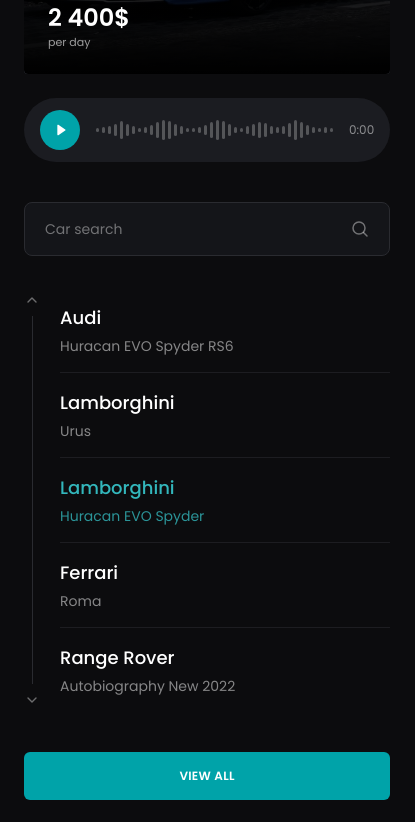
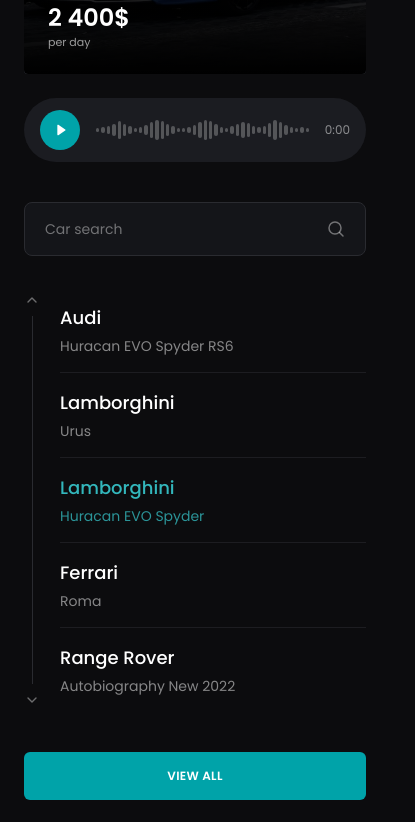
Before and after one commit to ShuxratXoliqnazarov/trinity, a React (Vite) app: page / in a window 390 px wide. Shown: the part 1362-2184 px from the top of the page, 415 px wide, since content can reach past the window. Built offline with nearby package versions, Linux system fonts and the light colour scheme.

Commit message:
fix: mobile horizontal overflow from audio waveform; stack footer form and columns
Co-Authored-By: Claude Sonnet 5 <noreply@anthropic.com>

```diff
--- a/src/components/layout/footer.jsx
+++ b/src/components/layout/footer.jsx
@@ -30,13 +30,17 @@ const socials = [
 	{ Icon: InstagramIcon, href: "https://instagram.com", label: "Instagram" },
 ]
 
-function LinkColumn({ title, items }) {
+function LinkColumn({ title, items, twoCol = false }) {
 	return (
 		<div>
 			<h3 className="text-xs font-semibold uppercase tracking-[0.12em] text-white/50">
 				{title}
 			</h3>
-			<ul className="mt-5 space-y-3">
+			<ul
+				className={`mt-5 gap-x-6 gap-y-3 ${
+					twoCol ? "grid grid-cols-2" : "flex flex-col"
+				}`}
+			>
 				{items.map((label) => (
 					<li key={label}>
 						<a
@@ -77,7 +81,8 @@ export default function Footer() {
 					))}
 				</ul>
 
-				<div className="grid gap-10 py-12 md:grid-cols-2 lg:grid-cols-[repeat(3,auto)_1fr] lg:gap-16">
+				<div className="grid gap-10 py-12 lg:grid-cols-[repeat(3,auto)_1fr] lg:gap-16">
+					<div className="grid grid-cols-2 gap-x-6 gap-y-10 sm:grid-cols-3 lg:contents">
 						<LinkColumn
 							title={columns.customers.title}
 							items={columns.customers.items}
@@ -86,10 +91,14 @@ export default function Footer() {
 							title={columns.carList.title}
 							items={columns.carList.items}
 						/>
+						<div className="col-span-2 sm:col-span-1">
 							<LinkColumn
 								title={columns.carBrand.title}
 								items={columns.carBrand.items}
+								twoCol
 							/>
+						</div>
+					</div>
 
 					<div className="flex flex-col gap-5">
 						<div className="flex items-center gap-3">
@@ -129,7 +138,7 @@ export default function Footer() {
 
 						<form
 							onSubmit={(e) => e.preventDefault()}
-							className="flex overflow-hidden rounded-lg border border-line bg-ink-card"
+							className="flex flex-col overflow-hidden rounded-lg border border-line bg-ink-card sm:flex-row"
 						>
 							<input
 								type="email"
@@ -140,7 +149,7 @@ export default function Footer() {
 							/>
 							<button
 								type="submit"
-								className="bg-accent px-5 text-xs font-semibold uppercase tracking-wide text-white transition-colors hover:bg-accent-bright"
+								className="shrink-0 bg-accent px-5 py-3 text-xs font-semibold uppercase tracking-wide text-white transition-colors hover:bg-accent-bright"
 							>
 								{t("footer.submit")}
 							</button>
--- a/src/components/ui/audio-player.jsx
+++ b/src/components/ui/audio-player.jsx
@@ -89,15 +89,15 @@ export default function AudioPlayer({ src, label = "Listen to our story", classN
 				type="button"
 				onClick={seek}
 				aria-label={label}
-				className="flex h-10 flex-1 items-center gap-[3px]"
+				className="flex h-10 min-w-0 flex-1 items-center gap-[2px]"
 			>
 				{bars.map((h, i) => (
 					<span
 						key={i}
-						className={`w-[3px] rounded-full transition-colors ${
+						className={`h-full min-w-0 flex-1 rounded-full transition-colors ${
 							i < activeBar ? "bg-accent-bright" : "bg-white/25"
 						}`}
-						style={{ height: `${h}%` }}
+						style={{ maxHeight: `${h}%` }}
 					/>
 				))}
 			</button>
```
Lines whose indentation alone changed are shown as unchanged.
